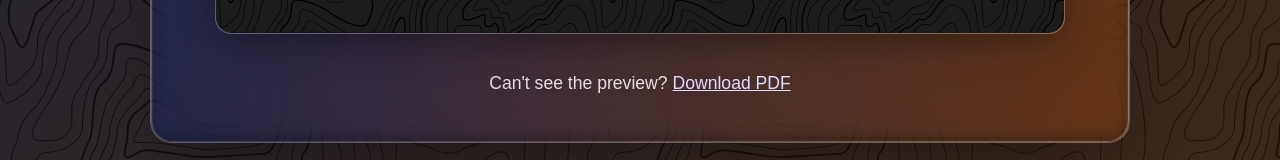
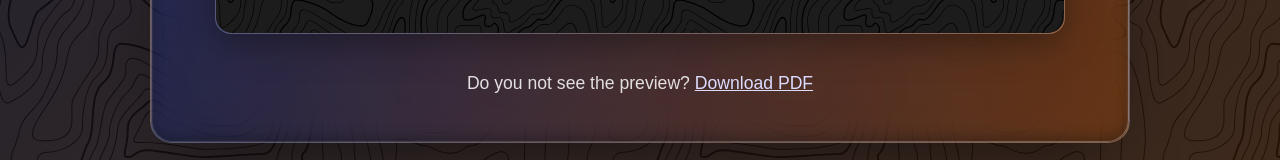
Before and after one commit to TrevorS03/Portfolio, a Next.js app: page /pages/resume in a window 1280 px wide. Shown: the part 1018-1178 px from the top of the page. Built offline with nearby package versions, Linux system fonts and the light colour scheme; a web font is replaced by a local one.

Commit message:
Small fix for deployemnt

```diff
--- a/src/app/pages/resume/page.tsx
+++ b/src/app/pages/resume/page.tsx
@@ -19,7 +19,7 @@ const Resume = () => {
 
         {/* Optional fallback / download hint */}
         <p className={styles.fallback}>
-          Can't see the preview?{' '}
+          Do you not see the preview?{' '}
           <a href='/resume.pdf' download className={styles.downloadLink}>
             Download PDF
           </a>
```
